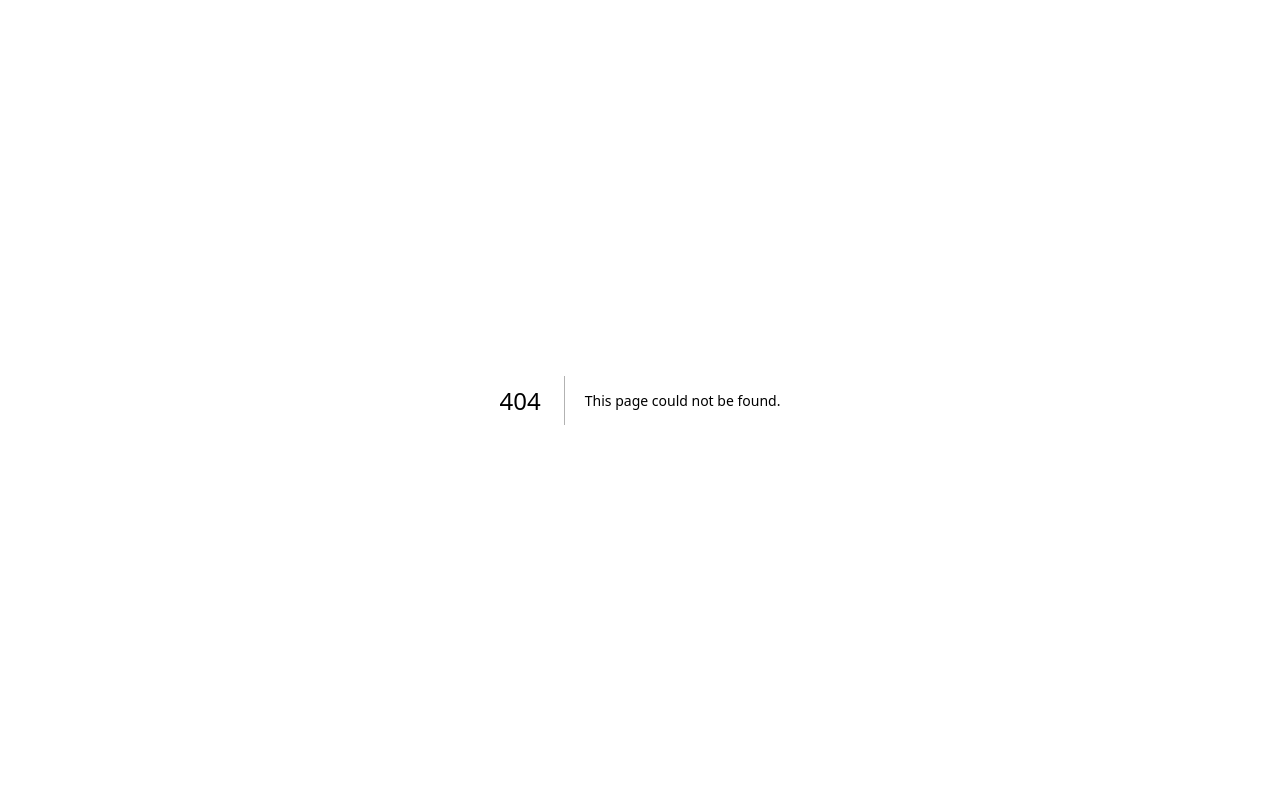
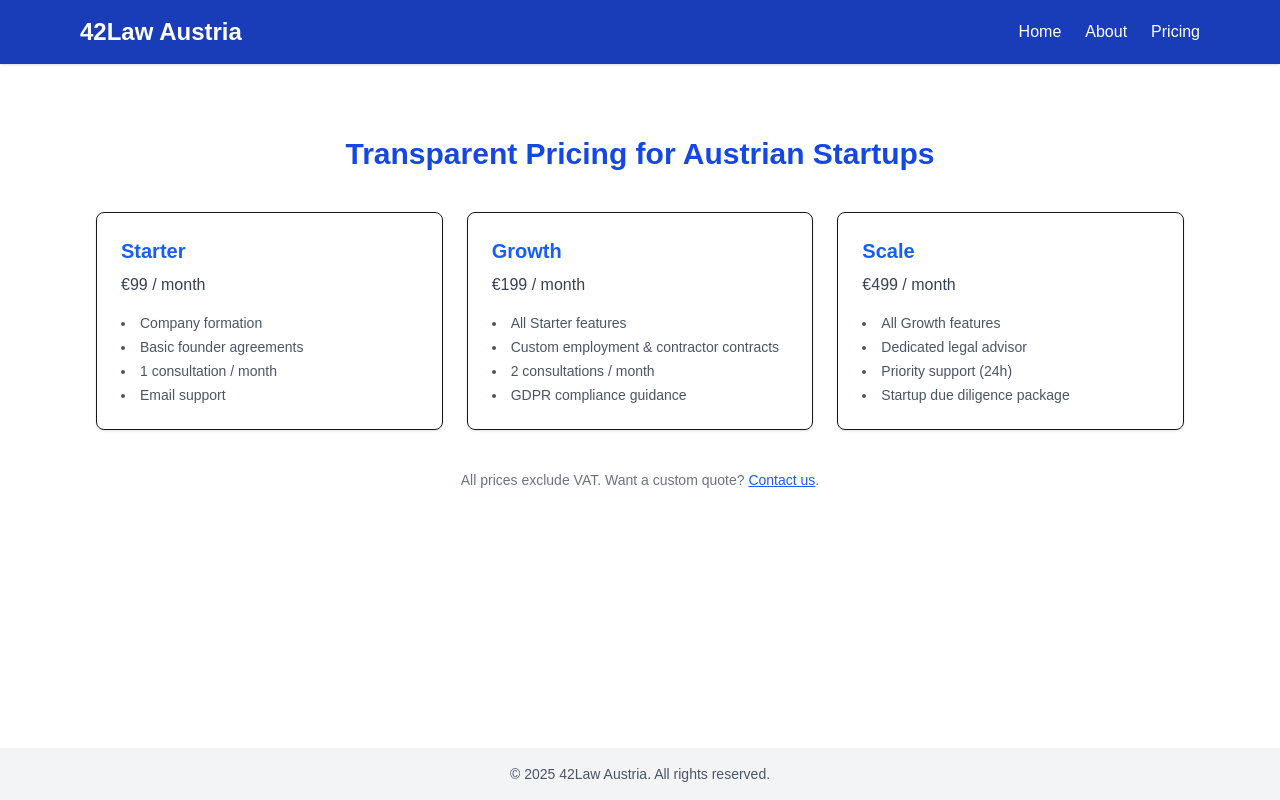
Before and after one commit to manoj00026/my-website-4, a Next.js app: page /pricing in a window 1280 px wide. Before the commit this address had no page. Built offline with nearby package versions, Linux system fonts and the light colour scheme.

Commit message:
Initial commit for 42Law Austria site

```diff
--- /dev/null
+++ b/components/footer.tsx
@@ -0,0 +1,9 @@
+const Footer = () => {
+  return (
+    <footer className="bg-gray-100 text-center text-sm text-gray-600 py-4 mt-10">
+      © {new Date().getFullYear()} 42Law Austria. All rights reserved.
+    </footer>
+  )
+}
+
+export default Footer
--- /dev/null
+++ b/components/header.tsx
@@ -0,0 +1,18 @@
+import Link from 'next/link'
+
+const Header = () => {
+  return (
+    <header className="bg-blue-800 text-white shadow">
+      <div className="max-w-6xl mx-auto px-4 py-4 flex justify-between items-center">
+        <h1 className="text-2xl font-bold">42Law Austria</h1>
+        <nav className="space-x-6">
+          <Link href="/" className="hover:underline">Home</Link>
+          <Link href="/about" className="hover:underline">About</Link>
+          <Link href="/pricing" className="hover:underline">Pricing</Link>
+        </nav>
+      </div>
+    </header>
+  )
+}
+
+export default Header
--- /dev/null
+++ b/components/layout.tsx
@@ -0,0 +1,19 @@
+import Header from './Header'
+import Footer from './Footer'
+import { ReactNode } from 'react'
+
+type Props = {
+  children: ReactNode
+}
+
+const Layout = ({ children }: Props) => {
+  return (
+    <div className="flex flex-col min-h-screen">
+      <Header />
+      <main className="flex-1 px-4 py-8 max-w-6xl mx-auto w-full">{children}</main>
+      <Footer />
+    </div>
+  )
+}
+
+export default Layout
--- a/pages/_app.tsx
+++ b/pages/_app.tsx
@@ -1,6 +1,13 @@
-import "@/styles/globals.css";
-import type { AppProps } from "next/app";
+import '../styles/globals.css'
+import type { AppProps } from 'next/app'
+import Layout from '../components/Layout'
 
-export default function App({ Component, pageProps }: AppProps) {
-  return <Component {...pageProps} />;
+function MyApp({ Component, pageProps }: AppProps) {
+  return (
+    <Layout>
+      <Component {...pageProps} />
+    </Layout>
+  )
 }
+
+export default MyApp
--- /dev/null
+++ b/pages/about.tsx
@@ -0,0 +1,15 @@
+const About = () => {
+  return (
+    <div className="max-w-3xl mx-auto text-center">
+      <h2 className="text-3xl font-bold text-blue-700 mb-4">About 42Law Austria</h2>
+      <p className="text-lg text-gray-700 mb-4">
+        We are a Vienna-based legal-tech firm helping startups and scale-ups navigate Austrian legal systems.
+      </p>
+      <p className="text-gray-600">
+        With fixed pricing, fast response times, and a deep understanding of digital businesses, we aim to be your legal partner from launch to exit.
+      </p>
+    </div>
+  )
+}
+
+export default About
--- a/pages/index.tsx
+++ b/pages/index.tsx
@@ -1,115 +1,15 @@
-import Image from "next/image";
-import { Geist, Geist_Mono } from "next/font/google";
+const Home = () => {
+  return (
+    <div className="text-center">
+      <h2 className="text-4xl font-bold text-blue-700">Modern Legal Services for Austrian Startups</h2>
+      <p className="mt-4 text-lg text-gray-600">
+        From incorporation to GDPR compliance, 42Law Austria helps you build your business with confidence.
+      </p>
+      <div className="mt-8">
+        <a href="/pricing" className="bg-blue-600 text-white px-6 py-3 rounded hover:bg-blue-700">See Pricing</a>
+      </div>
+    </div>
+  )
+}
 
-const geistSans = Geist({
-  variable: "--font-geist-sans",
-  subsets: ["latin"],
-});
-
-const geistMono = Geist_Mono({
-  variable: "--font-geist-mono",
-  subsets: ["latin"],
-});
-
-export default function Home() {
-  return (
-    <div
-      className={`${geistSans.className} ${geistMono.className} grid grid-rows-[20px_1fr_20px] items-center justify-items-center min-h-screen p-8 pb-20 gap-16 sm:p-20 font-[family-name:var(--font-geist-sans)]`}
-    >
-      <main className="flex flex-col gap-[32px] row-start-2 items-center sm:items-start">
-        <Image
-          className="dark:invert"
-          src="/next.svg"
-          alt="Next.js logo"
-          width={180}
-          height={38}
-          priority
-        />
-        <ol className="list-inside list-decimal text-sm/6 text-center sm:text-left font-[family-name:var(--font-geist-mono)]">
-          <li className="mb-2 tracking-[-.01em]">
-            Get started by editing{" "}
-            <code className="bg-black/[.05] dark:bg-white/[.06] px-1 py-0.5 rounded font-[family-name:var(--font-geist-mono)] font-semibold">
-              pages/index.tsx
-            </code>
-            .
-          </li>
-          <li className="tracking-[-.01em]">
-            Save and see your changes instantly.
-          </li>
-        </ol>
-        <div className="flex gap-4 items-center flex-col sm:flex-row">
-          <a
-            className="rounded-full border border-solid border-transparent transition-colors flex items-center justify-center bg-foreground text-background gap-2 hover:bg-[#383838] dark:hover:bg-[#ccc] font-medium text-sm sm:text-base h-10 sm:h-12 px-4 sm:px-5 sm:w-auto"
-            href="https://vercel.com/new?utm_source=create-next-app&utm_medium=default-template-tw&utm_campaign=create-next-app"
-            target="_blank"
-            rel="noopener noreferrer"
-          >
-            <Image
-              className="dark:invert"
-              src="/vercel.svg"
-              alt="Vercel logomark"
-              width={20}
-              height={20}
-            />
-            Deploy now
-          </a>
-          <a
-            className="rounded-full border border-solid border-black/[.08] dark:border-white/[.145] transition-colors flex items-center justify-center hover:bg-[#f2f2f2] dark:hover:bg-[#1a1a1a] hover:border-transparent font-medium text-sm sm:text-base h-10 sm:h-12 px-4 sm:px-5 w-full sm:w-auto md:w-[158px]"
-            href="https://nextjs.org/docs?utm_source=create-next-app&utm_medium=default-template-tw&utm_campaign=create-next-app"
-            target="_blank"
-            rel="noopener noreferrer"
-          >
-            Read our docs
-          </a>
-        </div>
-      </main>
-      <footer className="row-start-3 flex gap-[24px] flex-wrap items-center justify-center">
-        <a
-          className="flex items-center gap-2 hover:underline hover:underline-offset-4"
-          href="https://nextjs.org/learn?utm_source=create-next-app&utm_medium=default-template-tw&utm_campaign=create-next-app"
-          target="_blank"
-          rel="noopener noreferrer"
-        >
-          <Image
-            aria-hidden
-            src="/file.svg"
-            alt="File icon"
-            width={16}
-            height={16}
-          />
-          Learn
-        </a>
-        <a
-          className="flex items-center gap-2 hover:underline hover:underline-offset-4"
-          href="https://vercel.com/templates?framework=next.js&utm_source=create-next-app&utm_medium=default-template-tw&utm_campaign=create-next-app"
-          target="_blank"
-          rel="noopener noreferrer"
-        >
-          <Image
-            aria-hidden
-            src="/window.svg"
-            alt="Window icon"
-            width={16}
-            height={16}
-          />
-          Examples
-        </a>
-        <a
-          className="flex items-center gap-2 hover:underline hover:underline-offset-4"
-          href="https://nextjs.org?utm_source=create-next-app&utm_medium=default-template-tw&utm_campaign=create-next-app"
-          target="_blank"
-          rel="noopener noreferrer"
-        >
-          <Image
-            aria-hidden
-            src="/globe.svg"
-            alt="Globe icon"
-            width={16}
-            height={16}
-          />
-          Go to nextjs.org →
-        </a>
-      </footer>
-    </div>
-  );
-}
+export default Home
--- /dev/null
+++ b/pages/pricing.tsx
@@ -0,0 +1,53 @@
+const Pricing = () => {
+  return (
+    <div className="max-w-6xl mx-auto px-4 py-10">
+      <h1 className="text-3xl font-bold text-center text-blue-700 mb-10">Transparent Pricing for Austrian Startups</h1>
+
+      <div className="grid md:grid-cols-3 gap-6">
+        {/* Starter Plan */}
+        <div className="border rounded-lg shadow p-6">
+          <h2 className="text-xl font-bold text-blue-600 mb-2">Starter</h2>
+          <p className="text-gray-700 mb-4">€99 / month</p>
+          <ul className="list-disc list-inside text-sm text-gray-600 space-y-1">
+            <li>Company formation</li>
+            <li>Basic founder agreements</li>
+            <li>1 consultation / month</li>
+            <li>Email support</li>
+          </ul>
+        </div>
+
+        {/* Growth Plan */}
+        <div className="border rounded-lg shadow p-6">
+          <h2 className="text-xl font-bold text-blue-600 mb-2">Growth</h2>
+          <p className="text-gray-700 mb-4">€199 / month</p>
+          <ul className="list-disc list-inside text-sm text-gray-600 space-y-1">
+            <li>All Starter features</li>
+            <li>Custom employment & contractor contracts</li>
+            <li>2 consultations / month</li>
+            <li>GDPR compliance guidance</li>
+          </ul>
+        </div>
+
+        {/* Scale Plan */}
+        <div className="border rounded-lg shadow p-6">
+          <h2 className="text-xl font-bold text-blue-600 mb-2">Scale</h2>
+          <p className="text-gray-700 mb-4">€499 / month</p>
+          <ul className="list-disc list-inside text-sm text-gray-600 space-y-1">
+            <li>All Growth features</li>
+            <li>Dedicated legal advisor</li>
+            <li>Priority support (24h)</li>
+            <li>Startup due diligence package</li>
+          </ul>
+        </div>
+      </div>
+
+      <div className="text-center mt-10">
+        <p className="text-sm text-gray-500">
+          All prices exclude VAT. Want a custom quote? <a href="/contact" className="text-blue-600 underline">Contact us</a>.
+        </p>
+      </div>
+    </div>
+  )
+}
+
+export default Pricing
--- /dev/null
+++ b/postcss.config.js
@@ -0,0 +1,6 @@
+module.exports = {
+  plugins: {
+    tailwindcss: {},
+    autoprefixer: {},
+  },
+}
--- /dev/null
+++ b/tailwind.config.js
@@ -0,0 +1,11 @@
+/** @type {import('tailwindcss').Config} */
+module.exports = {
+  content: [
+    './pages/**/*.{js,ts,jsx,tsx}',
+    './components/**/*.{js,ts,jsx,tsx}',
+  ],
+  theme: {
+    extend: {},
+  },
+  plugins: [],
+}
```
Also changed, not shown: package.json (+8 -6 lines), 1 other file (tests, documents, lock files or other folders).
